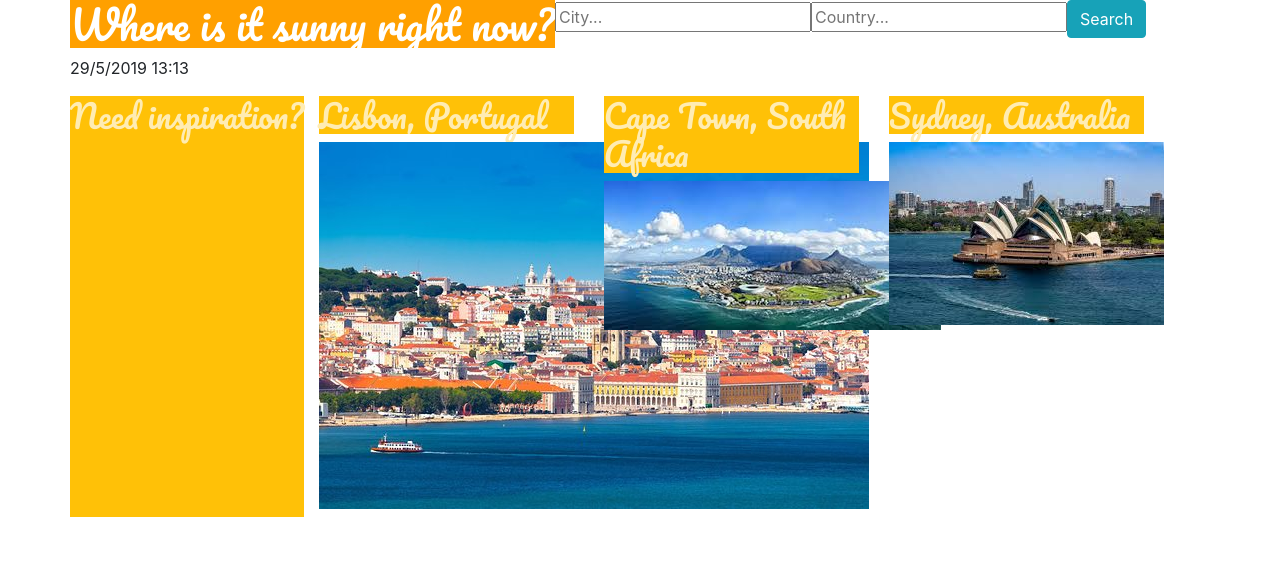
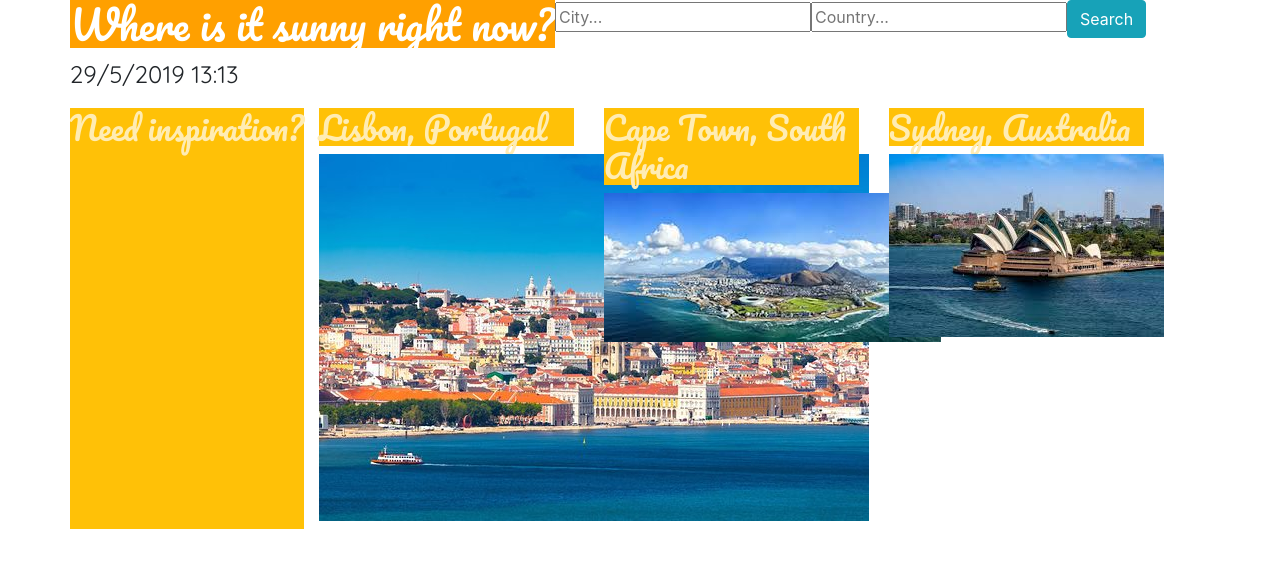
Before and after one commit to lizkoch/weather-react, a React (Create React App) app: page / in a window 1280 px wide. Shown: the top 568 px of the page. Built offline with nearby package versions, Linux system fonts and the light colour scheme.

Commit message:
Updated css

```diff
--- a/src/Main.js
+++ b/src/Main.js
@@ -31,7 +31,7 @@ class Main extends Component {
         {this.props.icon && (
           <p className="icon">
             Icon
-            <Icons icon={this.props.icon} size={300} />
+            <Icons icon={this.props.icon} size={200} color="#ffc107" />
           </p>
         )}
         {this.props.error && (
--- /dev/null
+++ b/src/Title.css
@@ -0,0 +1,4 @@
+.date {
+  font-family: "Quicksand", sans-serif;
+  font-size: 24px;
+}
--- a/src/Title.js
+++ b/src/Title.js
@@ -1,4 +1,5 @@
 import React, { Component } from "react";
+import "./Title.css";
 
 class Title extends React.Component {
   constructor(props) {
@@ -15,8 +16,7 @@ class Title extends React.Component {
     var hours = new Date().getHours();
     var min = new Date().getMinutes();
     that.setState({
-      //Setting the value of the date time
-      date: date + "/" + month + "/" + year + " " + hours + ":" + min
+      date: date + "/" + month + "/" + year + "     " + hours + ":" + min
     });
   }
   render() {
```
